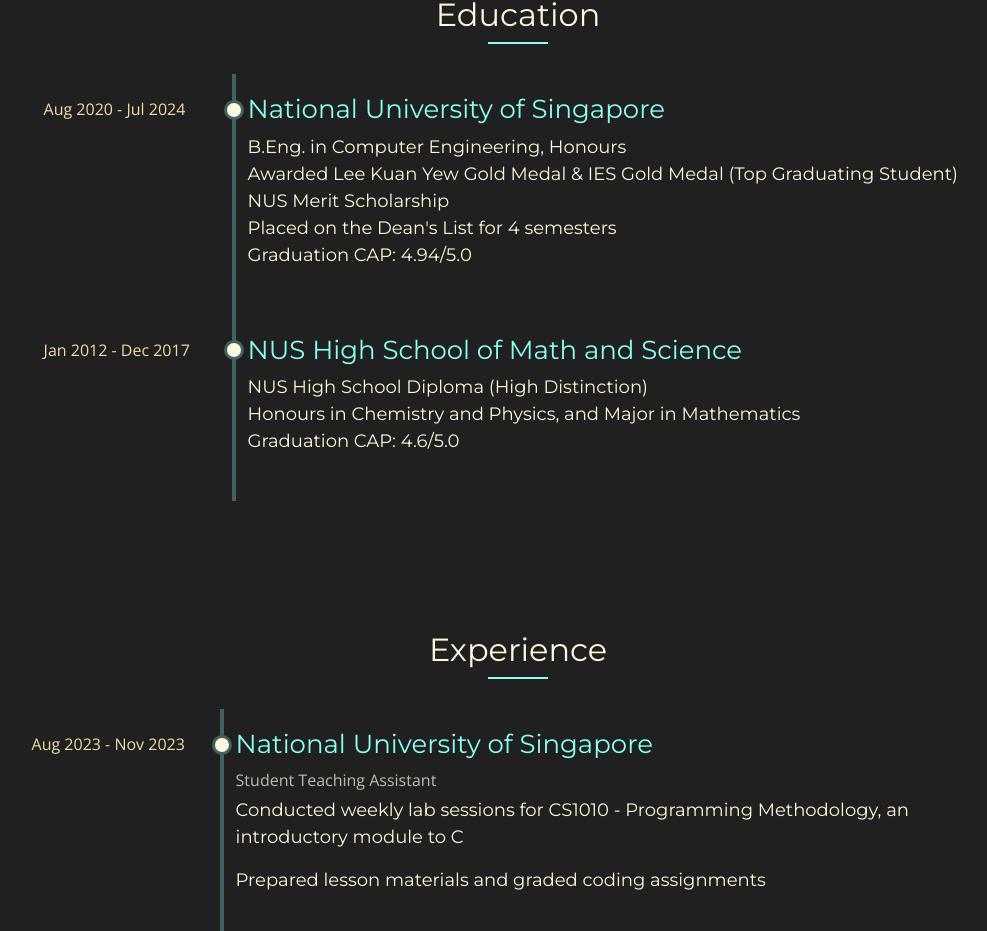
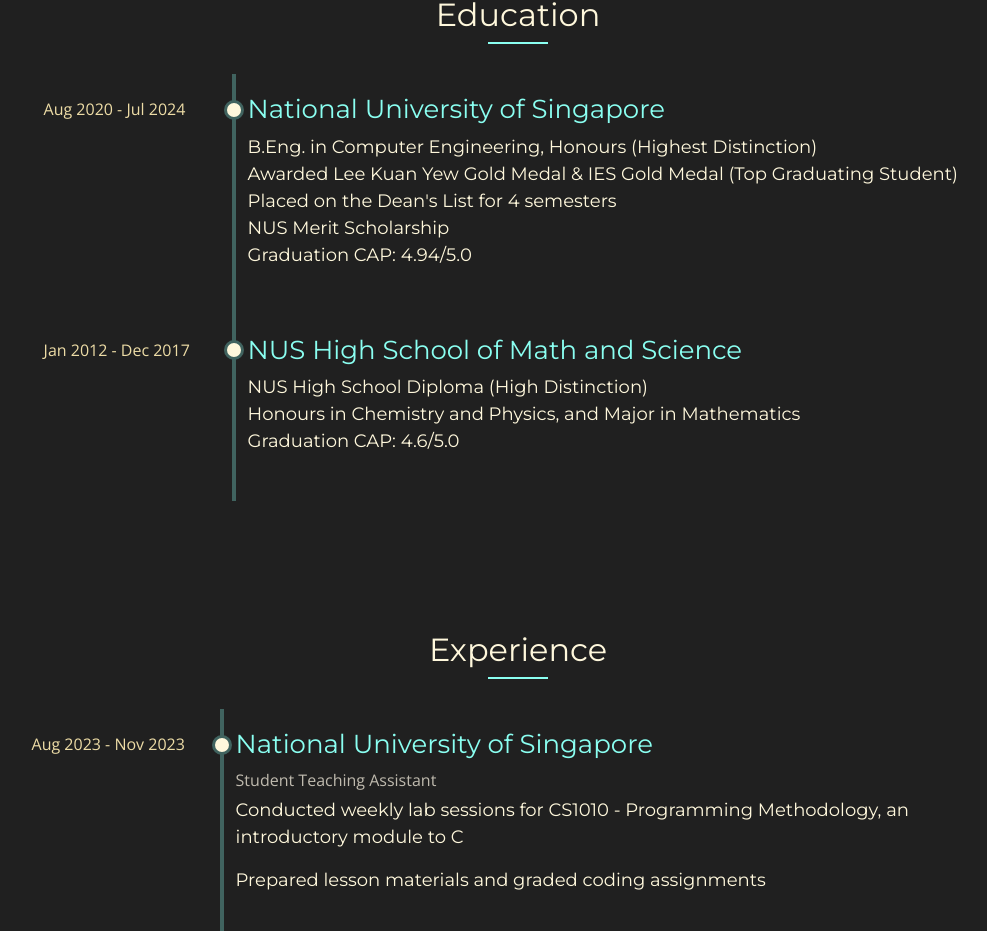
Before and after one commit to justinfidelis/justinfidelis.github.io, a React (Create React App) app in the folder portfolio/: page / in a window 1280 px wide. Shown: the part 1916-2847 px from the top of the page, without its empty margins (122-1109 px from the left). Built offline with nearby package versions, Linux system fonts and the light colour scheme.

Commit message:
Update education

```diff
--- a/portfolio/src/components/education/Education.jsx
+++ b/portfolio/src/components/education/Education.jsx
@@ -10,11 +10,11 @@ const Education = () => {
         title: "National University of Singapore",
         date: "Aug 2020 - Jul 2024",
         text: [
-            "B.Eng. in Computer Engineering, Honours\n" +
-            "Awarded Lee Kuan Yew Gold Medal & IES Gold Medal (Top Graduating Student)\n" +
-          "NUS Merit Scholarship\n" +
-          "Placed on the Dean's List for 4 semesters\n" +
-          "Graduation CAP: 4.94/5.0",
+        "B.Eng. in Computer Engineering, Honours (Highest Distinction)\n" +
+        "Awarded Lee Kuan Yew Gold Medal & IES Gold Medal (Top Graduating Student)\n" +
+        "Placed on the Dean's List for 4 semesters\n" +
+        "NUS Merit Scholarship\n" +
+        "Graduation CAP: 4.94/5.0",
         ]
       },
       {
```
